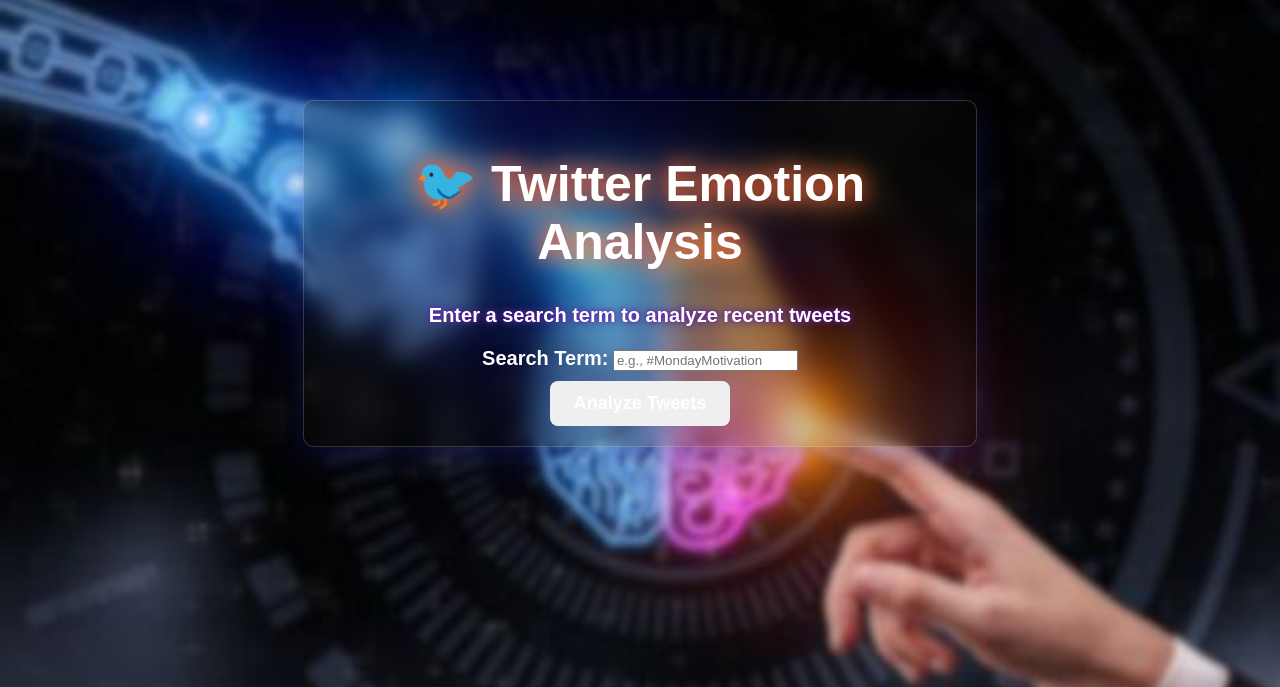
After one commit to AKing-283/Multi-class-Text-Emotion-Analysis, a Flask app: page /analyze_tweets in a window 1280 px wide. The commit adds this page. Shown: the top 687 px of the page. Run offline with Flask 3, Linux system fonts and the light colour scheme.

Commit message:
TweetPredict

```diff
--- a/app.py
+++ b/app.py
@@ -2,6 +2,16 @@ from flask import Flask, render_template, request
 import joblib
 import os
 import random
+import tweepy
+from dotenv import load_dotenv
+import os
+from flask_limiter import Limiter
+
+load_dotenv()
+TWITTER_BEARER_TOKEN = os.getenv("TWITTER_BEARER_TOKEN")
+
+def get_twitter_client():
+    return tweepy.Client(bearer_token=TWITTER_BEARER_TOKEN)
 
 app = Flask(__name__)
 
@@ -71,5 +81,46 @@ def predict():
 
         return render_template("result.html", user_input=user_input, emotion=predicted_emotion, emoji=emoji, response=response)
 
+@app.route("/analyze_tweets", methods=["GET", "POST"])
+def analyze_tweets():
+    if request.method == "POST":
+        search_query = request.form.get("search_query", "")
+        if not search_query:
+            return render_template("error.html", message="Please enter a search term.")
+
+        try:
+            client = get_twitter_client()
+            tweets = client.search_recent_tweets(
+                query=search_query,
+                max_results=50,
+                tweet_fields=["created_at"]
+            )
+
+            if not tweets.data:
+                return render_template("error.html", message="No tweets found.")
+
+            processed_tweets = []
+            for tweet in tweets.data:
+                text = tweet.text
+                prediction = model.predict([text])[0]
+                emotion, emoji = emotion_mapping.get(int(prediction), ("neutral", "🤔"))
+                processed_tweets.append({
+                    "text": text,
+                    "emotion": emotion,
+                    "emoji": emoji
+                })
+
+            return render_template("tweet_results.html",
+                                 tweets=processed_tweets,
+                                 search_term=search_query)
+
+        except Exception as e:
+            return render_template("error.html", message=f"Twitter error: {str(e)}")
+
+    return render_template("tweet_search.html")
+
+limiter = Limiter(app=app, key_func=lambda: request.remote_addr)
+limiter.limit("10 per minute")(analyze_tweets)
+
 if __name__ == "__main__":
     app.run(debug=True)
--- a/requirements.txt
+++ b/requirements.txt
@@ -7,3 +7,6 @@ pandas
 matplotlib
 seaborn
 gunicorn
+tweepy
+python-dotenv
+flash_limiter
--- a/templates/index.html
+++ b/templates/index.html
@@ -14,5 +14,8 @@
 
             <button class="analyze-btn" type="submit">Analyze Emotion</button>
         </form>
+        <a href="/analyze_tweets" style="display: block; margin-top: 20px;">
+            Analyze Twitter Emotions →
+        </a>
     </div>
     {% endblock %}
--- /dev/null
+++ b/templates/tweet_search.html
@@ -0,0 +1,18 @@
+{% extends "base.html" %}
+{% block title %} Tweet Analyzer {% endblock %}
+
+{% block content %}
+<div class="container">
+    <h1 class="glowing-title">🐦 Twitter Emotion Analysis</h1>
+    <p class="glowing-subtitle">Enter a search term to analyze recent tweets</p>
+
+    <form action="/analyze_tweets" method="POST">
+        <div class="input-container">
+            <label class="custom-label">Search Term:</label>
+            <input type="text" name="search_query" required
+                   placeholder="e.g., #MondayMotivation">
+        </div>
+        <button class="analyze-btn" type="submit">Analyze Tweets</button>
+    </form>
+</div>
+{% endblock %}
```
Also changed, not shown: templates/tweet_results.html (added, +50 -0 lines), 3 other files.
